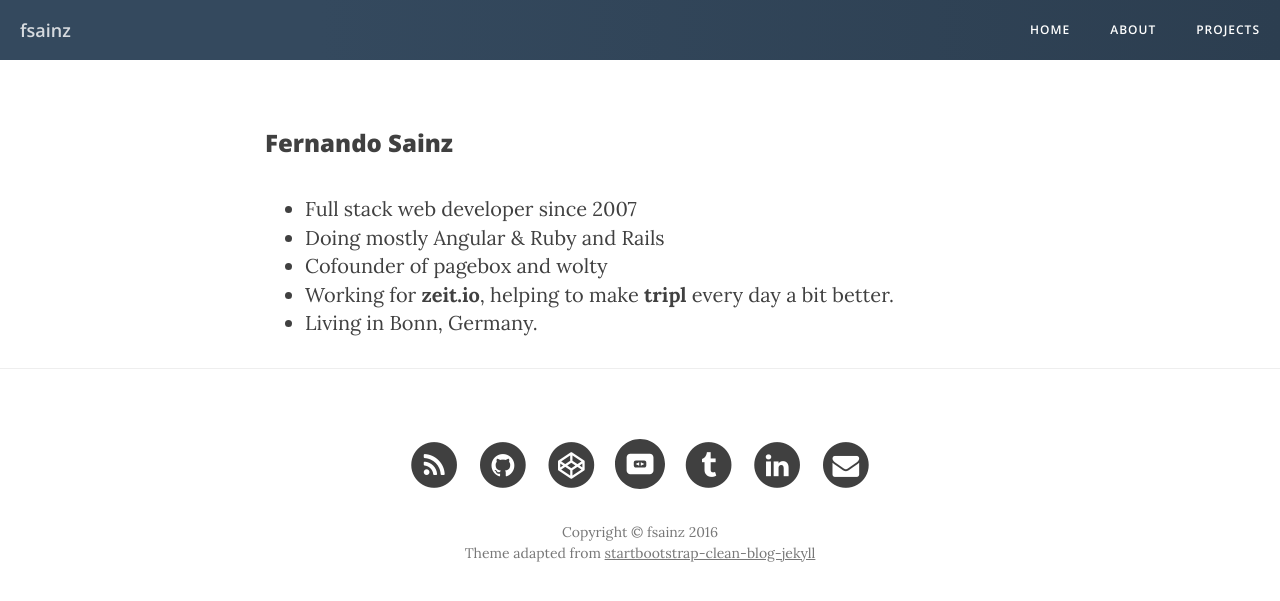
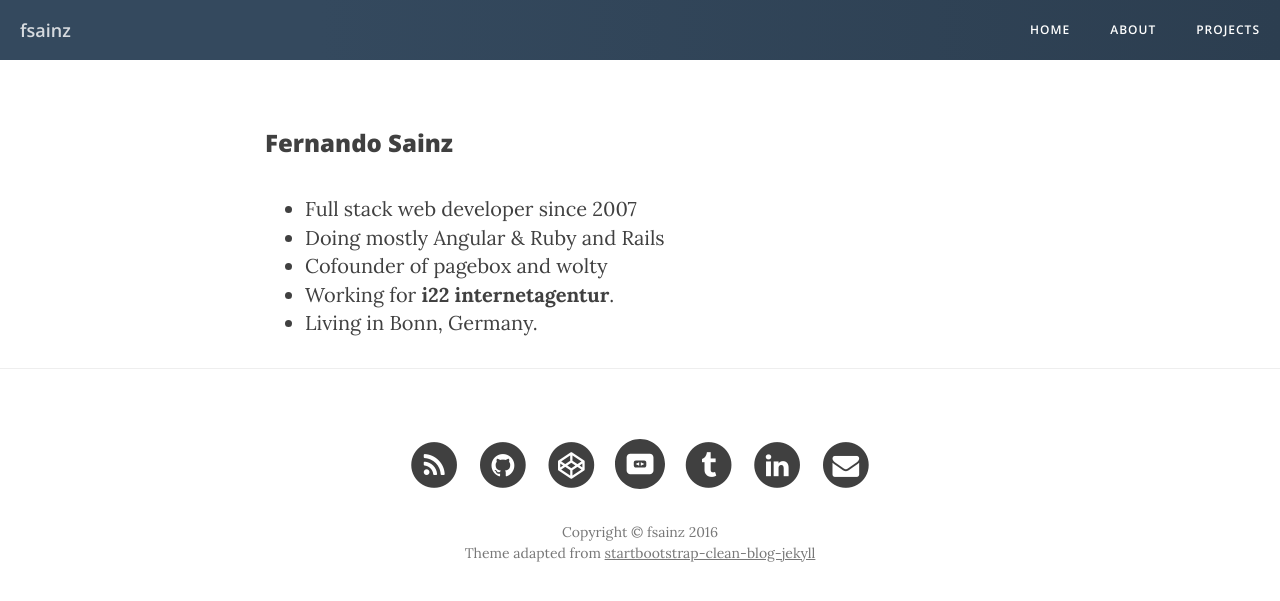
Before and after one commit to fsainz/fsainz.github.com, a Jekyll site: the page built from about.html, in a window 1280 px wide. Shown: the top 601 px of the page. Built offline with Jekyll 4.4.1, drawn with Linux system fonts in a browser that asks for light colours; nearby versions of some CDN libraries.

Commit message:
company change

```diff
--- a/about.html
+++ b/about.html
@@ -10,6 +10,6 @@
   <li>Full stack web developer since 2007</li>
   <li>Doing mostly Angular & Ruby and Rails</li>
   <li>Cofounder of <a target="_blank" href="http://www.pagebox.es/">pagebox</a> and <a target="_blank" href="http://www.wolty.com/">wolty</a></li>
-  <li>Working for <strong><a href="http://www.zeit.io" target="_blank">zeit.io</a></strong>, helping to make <strong><a href="https://tripl.de/" target="_blank">tripl</a></strong> every day a bit better.</li>
+  <li>Working for <strong><a href="https://www.i22.de/" target="_blank">i22 internetagentur</a></strong>.</li>
   <li>Living in Bonn, Germany.</a></li>
 </ul>
```
